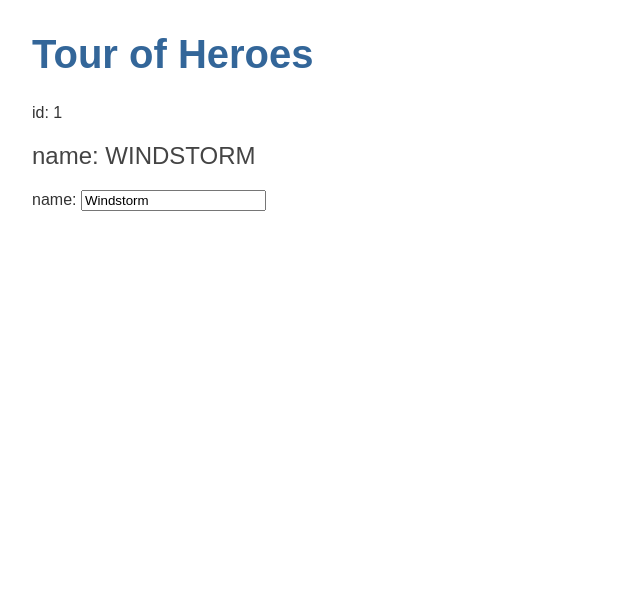
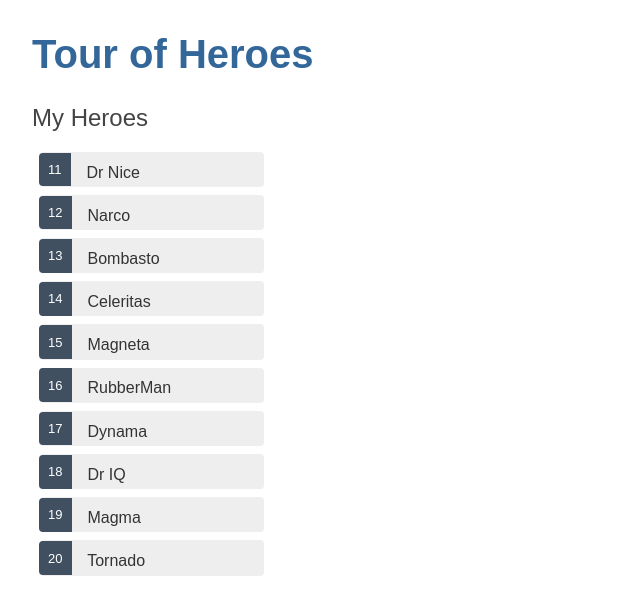
Before and after one commit to elaineyeh/angular-tour-of-heroes, an Angular app: page / in a window 1280 px wide. Shown: the top 614 px of the page, without its empty margins (0-640 px from the left). Built offline with nearby package versions, Linux system fonts and the light colour scheme.

Commit message:
feat: add hero list and detail use ngFor and ngIf

```diff
--- a/src/app/app.module.ts
+++ b/src/app/app.module.ts
@@ -5,7 +5,7 @@
 import { AppRoutingModule } from './app-routing.module';
 import { AppComponent } from './app.component';
 import { HeroesComponent } from './heroes/heroes.component';
-// import { from } from 'rxjs';
+import { from } from 'rxjs';
 
 @NgModule({
   declarations: [
--- a/src/app/heroes/heroes.component.html
+++ b/src/app/heroes/heroes.component.html
@@ -1,11 +1,20 @@
-<div>
-    <span>id: </span> {{hero.id}}
-</div>
-<div>
-    <h2>name: {{hero.name | uppercase}}</h2>
-</div>
-<div>
-    <label>name:
-        <input [(ngModel)]="hero.name" placeholder="name"/>
-    </label>
-</div>
+<h2>My Heroes</h2>
+<ul class="heroes">
+    <li *ngFor="let hero of heroes"
+    [class.selected]="hero == selectedHero"
+    (click)="onSelect(hero)">
+        <span class="badge">{{hero.id}}</span> {{hero.name}}
+    </li>
+</ul>
+
+<div *ngIf="selectedHero">
+
+    <h2>{{selectedHero.name | uppercase}} Details</h2>
+    <div><span>id: </span>{{selectedHero.id}}</div>
+    <div>
+      <label>name:
+        <input [(ngModel)]="selectedHero.name" placeholder="name"/>
+      </label>
+    </div>
+
+  </div>
--- a/src/app/heroes/heroes.component.scss
+++ b/src/app/heroes/heroes.component.scss
@@ -0,0 +1,51 @@
+/* HeroesComponent's private CSS styles */
+.heroes {
+    margin: 0 0 2em 0;
+    list-style-type: none;
+    padding: 0;
+    width: 15em;
+  }
+  .heroes li {
+    cursor: pointer;
+    position: relative;
+    left: 0;
+    background-color: #EEE;
+    margin: .5em;
+    padding: .3em 0;
+    height: 1.6em;
+    border-radius: 4px;
+  }
+  .heroes li:hover {
+    color: #607D8B;
+    background-color: #DDD;
+    left: .1em;
+  }
+  .heroes li.selected {
+    background-color: #CFD8DC;
+    color: white;
+  }
+  .heroes li.selected:hover {
+    background-color: #BBD8DC;
+    color: white;
+  }
+  .heroes .badge {
+    display: inline-block;
+    font-size: small;
+    color: white;
+    padding: 0.8em 0.7em 0 0.7em;
+    background-color:#405061;
+    line-height: 1em;
+    position: relative;
+    left: -1px;
+    top: -4px;
+    height: 1.8em;
+    margin-right: .8em;
+    border-radius: 4px 0 0 4px;
+  }
+
+
+  /*
+  Copyright Google LLC. All Rights Reserved.
+  Use of this source code is governed by an MIT-style license that
+  can be found in the LICENSE file at http://angular.io/license
+  */
--- a/src/app/heroes/heroes.component.ts
+++ b/src/app/heroes/heroes.component.ts
@@ -1,5 +1,6 @@
 import { Component, OnInit } from '@angular/core';
-import { Hero } from '../hero'
+import { Hero } from '../hero';
+import { HEROES } from '../mock-heroes';
 
 @Component({
   selector: 'app-heroes',
@@ -9,10 +10,12 @@
 export class HeroesComponent implements OnInit {
   // hero = 'Windstorm';
 
-  hero: Hero = {
-    id: 1,
-    name: 'Windstorm'
-  };
+  selectedHero: Hero;
+  onSelect(hero: Hero): void {
+    this.selectedHero = hero;
+  }
+
+  heroes = HEROES;
 
   constructor() { }
 
--- /dev/null
+++ b/src/app/mock-heroes.ts
@@ -0,0 +1,14 @@
+import { Hero } from './hero';
+
+export const HEROES: Hero[] = [
+  { id: 11, name: 'Dr Nice' },
+  { id: 12, name: 'Narco' },
+  { id: 13, name: 'Bombasto' },
+  { id: 14, name: 'Celeritas' },
+  { id: 15, name: 'Magneta' },
+  { id: 16, name: 'RubberMan' },
+  { id: 17, name: 'Dynama' },
+  { id: 18, name: 'Dr IQ' },
+  { id: 19, name: 'Magma' },
+  { id: 20, name: 'Tornado' }
+];
```
